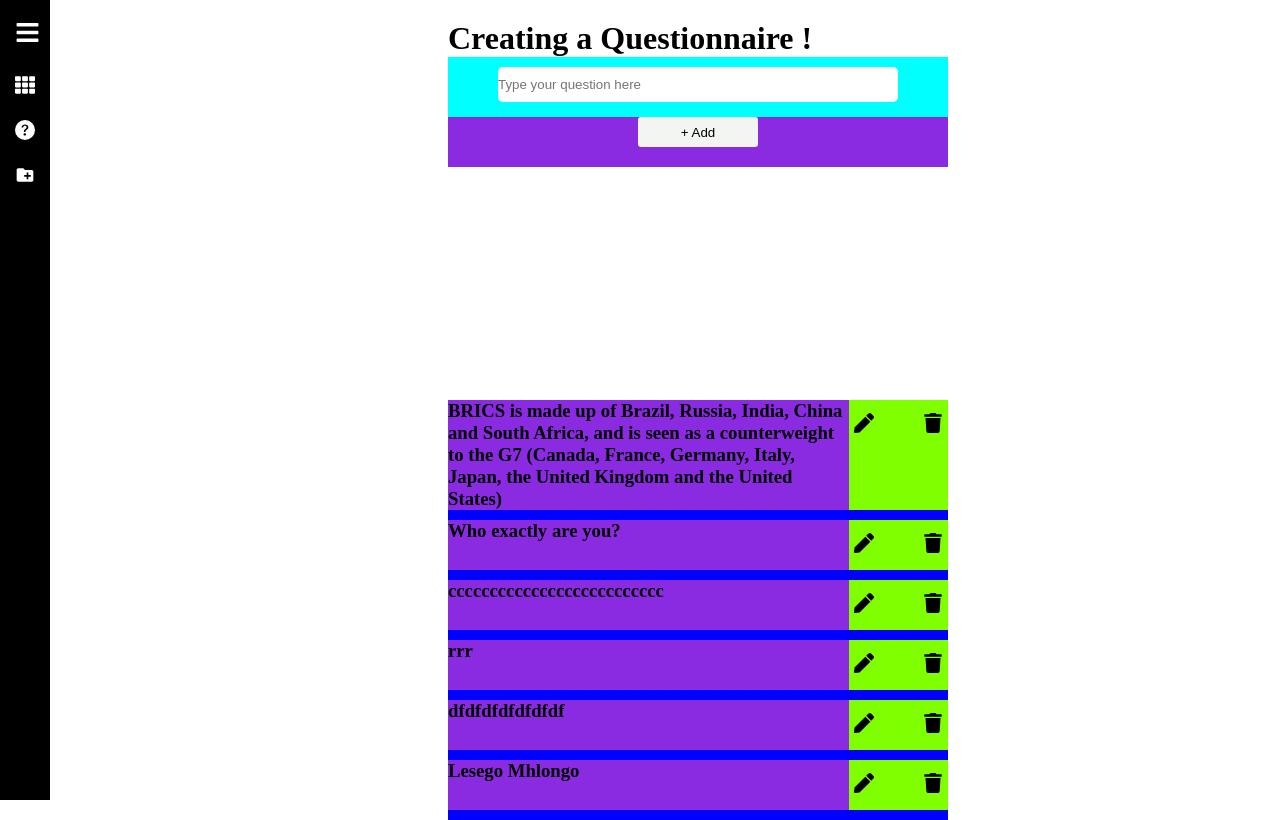
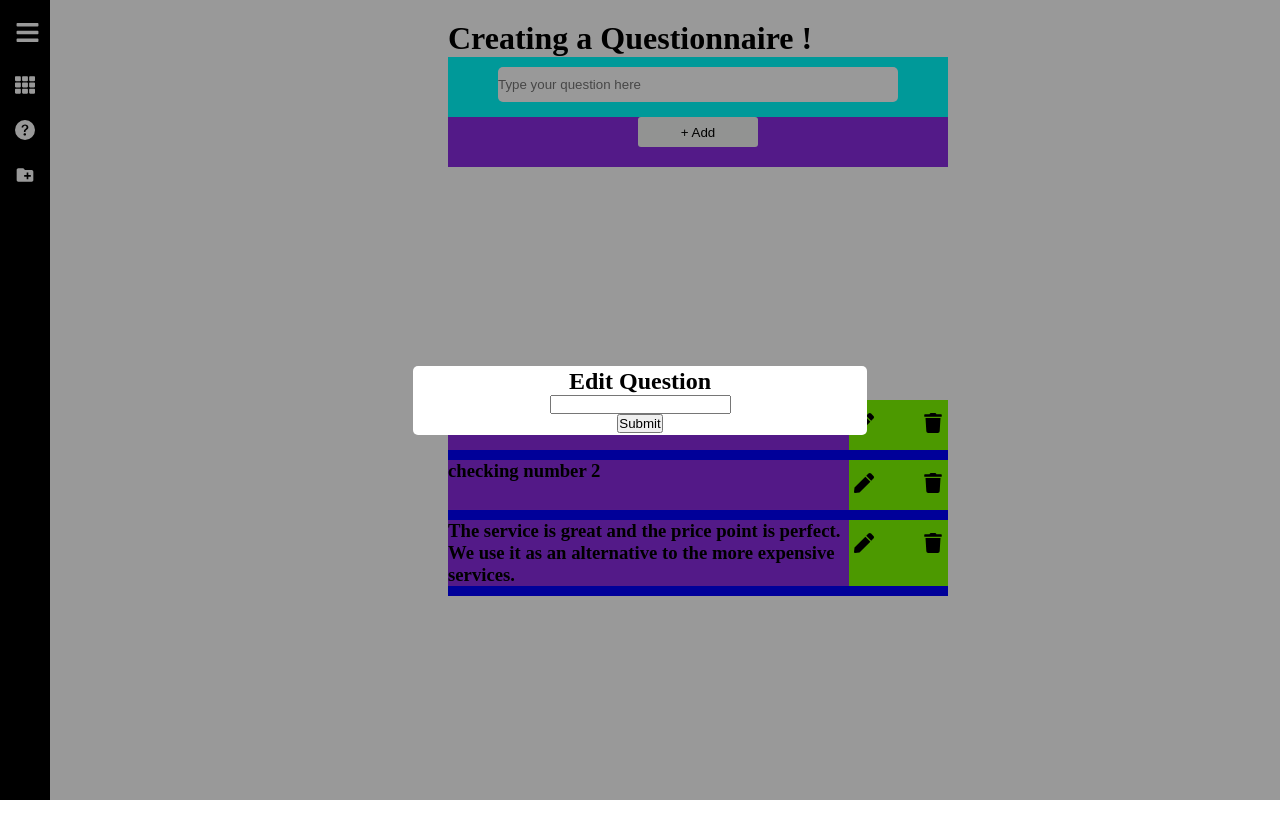
Before and after one commit to LesegoLSG/Questionnaire-React, a React (Create React App) app: page /create in a window 1280 px wide. Both pictures are taken after a click on the icon 863 px from the left and 423 px from the top of the page. Built offline with nearby package versions, Linux system fonts and the light colour scheme; data requests are answered from the project's data file.

Commit message:
Project before further editing

```diff
--- a/db.json
+++ b/db.json
@@ -1,28 +1,16 @@
 {
   "questions": [
     {
-      "text": "BRICS is made up of Brazil, Russia, India, China and South Africa, and is seen as a counterweight to the G7 (Canada, France, Germany, Italy, Japan, the United Kingdom and the United States)",
-      "id": 2
+      "text": "Mhlongo Lesego",
+      "id": 7
     },
     {
-      "text": "Who exactly are you?",
-      "id": 3
+      "text": "checking number 2",
+      "id": 9
     },
     {
-      "text": "cccccccccccccccccccccccccc",
-      "id": 4
-    },
-    {
-      "text": "rrr",
-      "id": 5
-    },
-    {
-      "text": "dfdfdfdfdfdfdf",
-      "id": 6
-    },
-    {
-      "text": "Lesego Mhlongo",
-      "id": 7
+      "text": "The service is great and the price point is perfect. We use it as an alternative to the more expensive services.",
+      "id": 11
     }
   ]
 }
--- /dev/null
+++ b/src/Components/DashDisplay.js
@@ -0,0 +1,15 @@
+import React from 'react';
+
+
+
+const DashDisplay = ({rowCount}) =>{
+
+    return(
+        <div >
+            <h1>number of questions:{rowCount}</h1>
+
+        </div>
+    );
+};
+
+export default DashDisplay;
--- /dev/null
+++ b/src/Components/Modal.js
@@ -0,0 +1,69 @@
+import React from 'react';
+import '../Stylesheet/Modal.css';
+import { useState } from 'react';
+
+const Modal = ({ closeModal}) => {
+
+    const [editedName, setEditedName] = useState("");
+    const [formState, setFormState] = useState({
+        text: "",
+    });
+    const [errors, setErrors] = useState("");
+
+    //Validate textfield
+    const validateForm = () =>{
+        if(formState.text){
+            return true;
+        }else{
+            let errorFields = [];
+            for(const [key,value] of Object.entries(formState)){
+                if(!value){
+                   errorFields.push(key);
+                }
+            }
+            setErrors(errorFields.join(","))
+            return false;
+        }
+    }
+
+    //handles the changes for input
+    const handleChange = (e) => {
+        setFormState({
+            ...formState,
+            [e.target.name]: e.target.value
+        })
+    }
+
+    const handleSubmit = (e) => {
+        e.preventDefault();
+        if(!validateForm()) return;
+
+        console.log(formState);
+        closeModal();
+    }
+    /*
+    ----------------------------------------------------------------------------
+    */
+
+
+
+    return (
+        <div className="modal-container"
+            onClick={(e) => {
+                if (e.target.className === "modal-container")
+                    closeModal()
+            }}>
+            <div className="modal">
+                <h2>Edit Question</h2>
+                <form>
+                    <input name="text" value={formState.text} onChange={handleChange} />
+                    <br />
+                    {errors && <div className="error">{`Please include:${errors}`}</div>}
+                    <button type="submit" onClick={handleSubmit}>Submit</button>
+                </form>
+            </div>
+        </div>
+    );
+};
+
+export default Modal;
--- a/src/Components/Question.js
+++ b/src/Components/Question.js
@@ -1,17 +1,19 @@
 import React from 'react';
 import '../Stylesheet/Quiz.css'
 import { FaPen, FaTrash } from 'react-icons/fa'
-const Question = ({quest,onDelete}) => {
+const Question = ({quest,onDelete,onEdit}) => {
+
     return (
 
 
 
        <div className="container-question">
             <div className="question">
+                {/*Capitalize the first letter of the question*/}
             <h3>{quest.text}</h3>
             </div>
             <div className="icons" >
-                <FaPen style={{cursor:"pointer"}}/>
+                <FaPen style={{cursor:"pointer"}} onClick={() =>onEdit(quest.id)}/>
                 <FaTrash id="trashicon" style={{cursor:"pointer"}} onClick={() =>onDelete(quest.id)}/>
             </div>
        </div>
--- a/src/Components/QuestionList.js
+++ b/src/Components/QuestionList.js
@@ -2,7 +2,7 @@ import React from 'react';
 import Question from '../Components/Question';
 import '../Stylesheet/Question.css';
 
-const QuestionList = ({questions, onDelete}) => {
+const QuestionList = ({questions, onDelete, onEdit}) => {
 
 
     return (
@@ -11,7 +11,8 @@ const QuestionList = ({questions, onDelete}) => {
         <Question
         key={quest.id}
         quest={quest}
-        onDelete={onDelete}/>
+        onDelete={onDelete}
+        onEdit={onEdit}/>
        ))}
        </div>
     );
--- a/src/Components/Quiz.js
+++ b/src/Components/Quiz.js
@@ -1,8 +1,9 @@
 import React from 'react';
 import '../Stylesheet/Quiz.css'
 
-const Quiz = ({quest}) => {
+const Quiz = ({ quest }) => {
     return (
+
         <div className="Quiz-container">
             <div className="Quiz-question">
                 <h3>{quest.text}</h3>
@@ -12,28 +13,28 @@ const Quiz = ({quest}) => {
                     <label>Agree</label>
                     <input
                         type="radio"
-            name="react-radio-btn"
+                        name={quest.id}
                         value="Agree"
                     //checked={isSelected("radio1")}
                     //onChange={handleRadioClick}
                     />
                 </div>
                 <div className="radio-separator">
-            <label>Agree</label>
+                    <label>Neutral</label>
                     <input
                         type="radio"
-            name="react-radio-btn"
-            value="Agree"
+                        name={quest.id}
+                        value="Neutral"
                     //checked={isSelected("radio1")}
                     //onChange={handleRadioClick}
                     />
                 </div >
                 <div className="radio-separator">
-            <label>Agree</label>
+                    <label>Disagree</label>
                     <input
                         type="radio"
-            name="react-radio-btn"
-            value="Agree"
+                        name={quest.id}
+                        value="Disagree"
                     //checked={isSelected("radio1")}
                     //onChange={handleRadioClick}
                     />
@@ -41,6 +42,8 @@ const Quiz = ({quest}) => {
 
             </div>
         </div>
+
+
     );
 };
 
--- a/src/Components/QuizList.js
+++ b/src/Components/QuizList.js
@@ -1,20 +1,27 @@
 import React from 'react';
 import Quiz from '../Components/Quiz';
+import { useState } from 'react'
 
 
-const QuizList = ({ questions }) => {
-
+const QuizList = ({ questions}) => {
 
     return (
-       <div>
-       {questions.map((quest) =>(
+
+        <form>
+            <div className="main-Quiz">
+                {questions.map((quest) => (
                     <Quiz
                         key={quest.id}
                         quest={quest}
                     />
                 ))}
+
             </div>
-    );
+            <button>Submit</button>
+
+        </form>
+    )
+
 };
 
 export default QuizList;
--- a/src/Pages/Create.js
+++ b/src/Pages/Create.js
@@ -3,10 +3,14 @@ import Add from '../Components/Add';
 import Question from '../Components/Question';
 import QuestionList from '../Components/QuestionList';
 import NoQuestion from '../Components/NoQuestion';
+import Modal from '../Components/Modal';
 import { useState, useEffect } from 'react';
 
 const Create = () =>{
     const [questions , setQuestions]= useState( []);
+    const [modalOpen, setModalOpen] = useState(false);
+
+
 
     useEffect(() =>{
         const getQuestions = async () =>{
@@ -49,17 +53,46 @@ const Create = () =>{
             method:'DELETE',
         });
         setQuestions(questions.filter((eQuestion) => eQuestion.id !==id));
+
     }
+
+    //Edit a question function
+    const handleEditRow = async(id) =>{
+
+        /*
+        await fetch(`http://localhost:5001/questions/${id}`,{
+            method:'PUT',
+            headers:{
+                'Accept': 'application/json',
+                'Content-Type':'application/json'
+            },
+        });
+        */
+
+        setModalOpen(!modalOpen);
+        console.log(id);
+
+    }
+
     return(
 
         <div>
             <Add onAdd={addQuestion}/>
             {questions.length>0 ?(
-            <QuestionList questions={questions} onDelete={deleteQuestion}/>
+            <QuestionList questions={questions} onDelete={deleteQuestion} onEdit={handleEditRow} />
             ) : (
                 <NoQuestion/>
             )}
-            </div>
+
+            {modalOpen &&
+            <Modal closeModal={() => {
+                setModalOpen(false);
+
+            }}
+
+            />
+        }
+        </div>
 
     );
 };
--- a/src/Pages/Dashboard.js
+++ b/src/Pages/Dashboard.js
@@ -1,9 +1,32 @@
-import React from 'react'
+import React from 'react';
+import { useState, useEffect } from 'react';
+import DashDisplay from '../Components/DashDisplay';
 
 const Dashboard = () =>{
+
+
+    const [questions , setQuestions]= useState( []);
+    //const [rowCount, setRowCount] = useState(0);
+    /*
+    useEffect(() =>{
+        fetch('http://localhost:5001/questions')
+        .then(response => response.json())
+        .then(data =>{
+            setQuestions(data);
+            setRowCount(data.length);
+        })
+        .catch(error =>{
+            console.error('Error fetching JSON data:', error);
+        });
+    },[]);
+    */
+
+
     return(
         <div>
-            <h1>Dashboard !</h1>
+       {/*<h1>Number of questions:{rowCount}</h1> */}
+       <DashDisplay/>
+
         </div>
     );
 };
--- a/src/Pages/Questionnaire.js
+++ b/src/Pages/Questionnaire.js
@@ -1,25 +1,42 @@
 import React from 'react';
 import Quiz from '../Components/Quiz';
-import { useState, useEffect} from 'react';
+import { useState, useEffect } from 'react';
 import QuizList from '../Components/QuizList';
+import Dashboard from './Dashboard';
+import DashDisplay from '../Components/DashDisplay';
+
+const Questionnaire = () => {
+
+    const [questions, setQuestions] = useState([]);
+    const [showDashboard, setShowDashboard] = useState(false);
+    const [rowCount, setRowCount] = useState(0);
+
+    useEffect(() =>{
+        fetch('http://localhost:5001/questions')
+        .then(response => response.json())
+        .then(data =>{
+            setQuestions(data);
+            setRowCount(data.length);
+        })
+        .catch(error =>{
+            console.error('Error fetching JSON data:', error);
+        });
+    },[]);
 
 
-const Questionnaire = () =>{
-
-    const [questions, setQuestions] = useState([]);
     //Loading data from server when page loads/refreshes
-    useEffect(() =>{
-        const getQuestions = async () =>{
+    useEffect(() => {
+        const getQuestions = async () => {
             const questionsFromServer = await fetchQuestions();
 
             setQuestions(questionsFromServer);
             //console.log(questionsFromServer);
         }
         getQuestions();
-    },[]);
+    }, []);
 
     //Fetching questions from json-server
-    const fetchQuestions = async () =>{
+    const fetchQuestions = async () => {
         const res = await fetch('http://localhost:5001/questions');
         const data = await res.json();
 
@@ -27,8 +44,13 @@ const Questionnaire = () =>{
         return data;
     }
 
-    return(
-        <QuizList questions={questions} />
+    return (
+        <div>
+            <QuizList questions={questions} />
+            {!showDashboard &&
+                <DashDisplay rowCount={rowCount} />
+            }
+        </div>
     );
 };
 
--- /dev/null
+++ b/src/Stylesheet/Modal.css
@@ -0,0 +1,29 @@
+.modal-container{
+    position:fixed;
+    z-index:1;
+    left:0;
+    top:0;
+    width:100%;
+    height:100%;
+    display:flex;
+    align-items: center;
+    justify-content: center;
+    background-color: rgba(0,0,0,0.4);
+}
+
+.modal{
+    border-radius: 5px;
+    padding: 2px 2px 2px 2px;
+    background-color: #fff;
+    width:450px;
+    text-align: center;
+}
+
+.error{
+    background-color: #d52130;
+    border-radius:0.3rem;
+    padding:0.5rem;
+    margin:1rem;
+    text-align: center;
+
+}
--- a/src/Stylesheet/Quiz.css
+++ b/src/Stylesheet/Quiz.css
@@ -1,7 +1,17 @@
+.main-Quiz{
+    position:absolute;
+    left:25%;
+    top:20%;
+    align-items: center;
+
+}
+
 .Quiz-container{
     display: flex;
     background-color: blue;
     width:800px;
+
+
 }
 
 .Quiz-question{
@@ -20,11 +30,8 @@
     font-size:20px;
     justify-content: space-between;
 }
+
 .radio-question .radio-separator{
     color:red;
     display:grid;
 }
-.radio-question label{
-
-
-}
```
Lines whose indentation alone changed are shown as unchanged.
